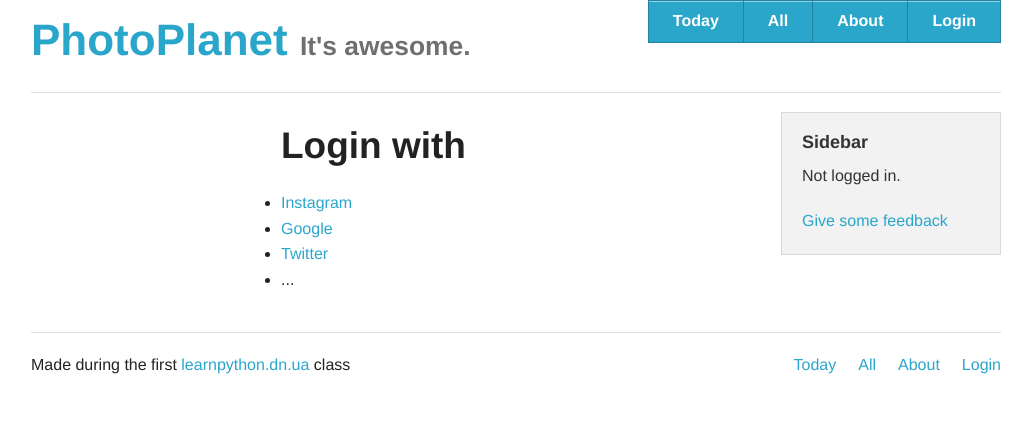
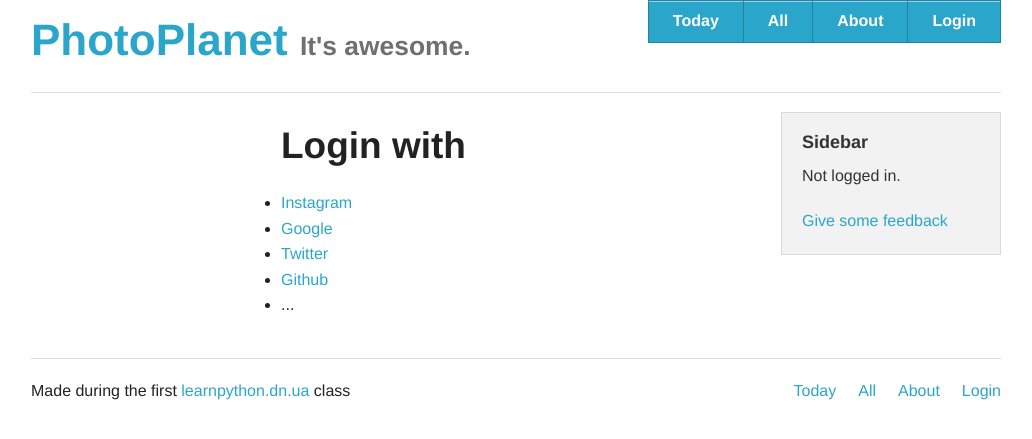
Before and after one commit to rpisarev/photoplanet, a Django app: page /login/ in a window 1280 px wide. Shown: the top 439 px of the page, without its empty margins (124-1156 px from the left). Run offline with Django 3.2, Linux system fonts and the light colour scheme; parts of the project's set-up code (start-up, migrations or seed data) failed here and were passed over; some libraries are stand-ins or nearby versions.

Commit message:
Add Github login template

```diff
--- a/photoplanet/templates/users/login.html
+++ b/photoplanet/templates/users/login.html
@@ -16,6 +16,7 @@
               <li><a href="{% url "socialauth_begin" "instagram" %}{% if next %}?next={{ next }}{% endif %}">Instagram</a></li>
               <li><a href="{% url "socialauth_begin" "google-oauth2" %}{% if next %}?next={{ next }}{% endif %}">Google</a></li>
 	      <li><a href="{% url "socialauth_begin" "twitter" %}{% if next %}?next={{ next }}{% endif %}">Twitter</a></li>
+              <li><a href="{% url "socialauth_begin" "github" %}{% if next %}?next={{ next }}{% endif %}">Github</a></li>
               <li>...
             </ul>
 
```
